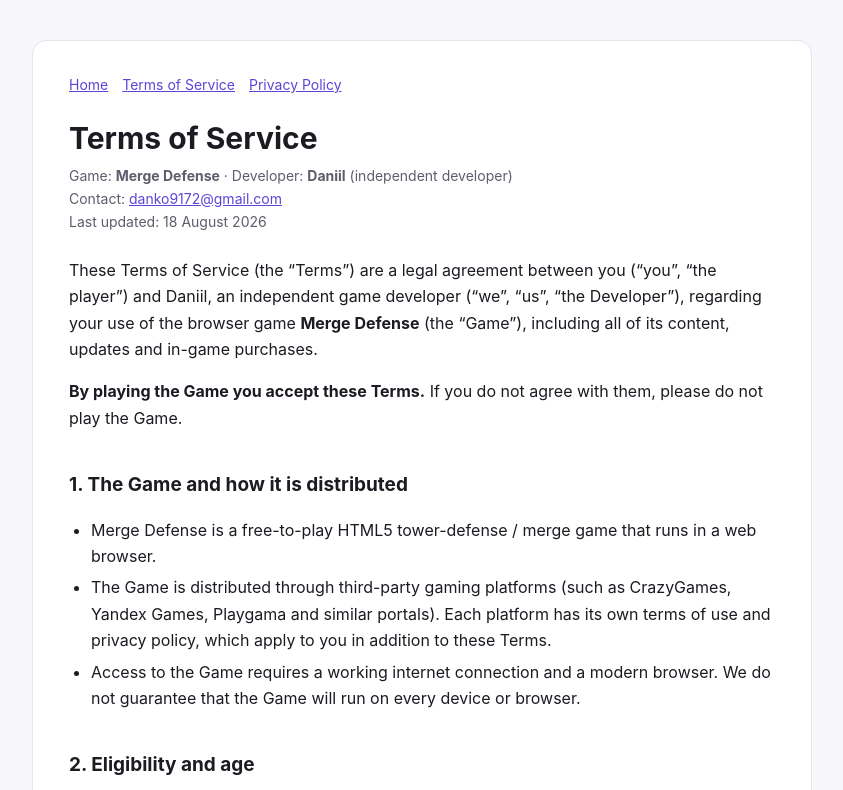
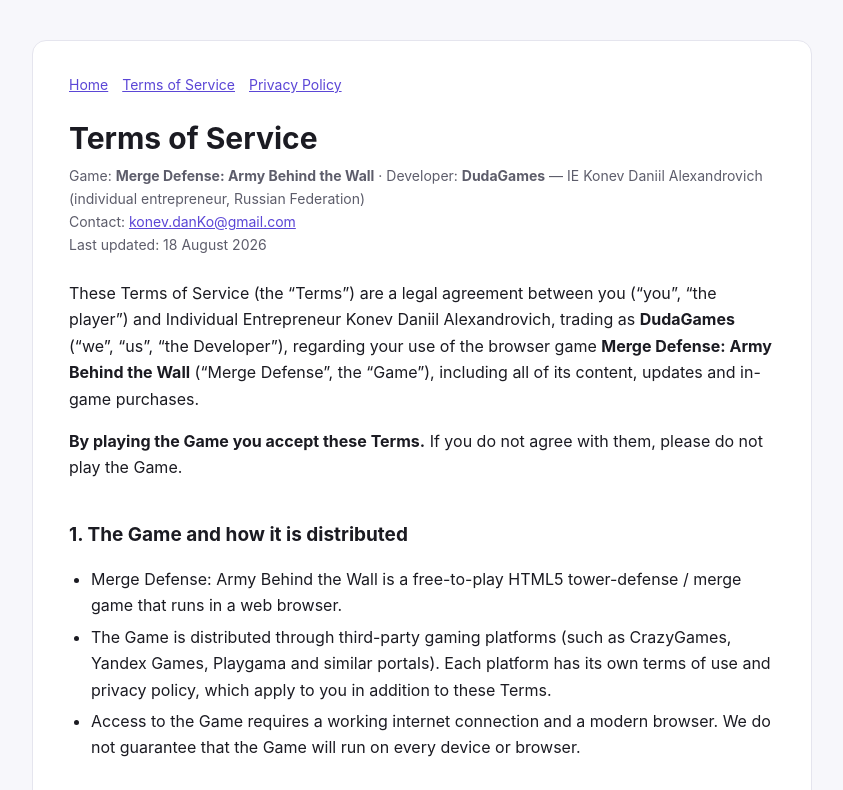
Before and after one commit to SPQR-9/mergedefense-legal, a plain HTML site: page terms.html in a window 1280 px wide. Shown: the top 790 px of the page, without its empty margins (218-1061 px from the left). Drawn offline with Linux system fonts and the light colour scheme.

Commit message:
Update title, developer details and contact email

```diff
--- a/terms.html
+++ b/terms.html
@@ -3,7 +3,7 @@
 <head>
 <meta charset="utf-8">
 <meta name="viewport" content="width=device-width, initial-scale=1">
-<title>Terms of Service — Merge Defense</title>
+<title>Terms of Service — Merge Defense: Army Behind the Wall</title>
 <meta name="description" content="Terms of Service for the browser game Merge Defense.">
 <style>
   :root{--bg:#f7f7fb;--card:#fff;--ink:#1b1b22;--muted:#5d5d6b;--line:#e5e5ee;--acc:#5b46d6}
@@ -35,17 +35,17 @@
 <div class="nav"><a href="./index.html">Home</a><a href="./terms.html">Terms of Service</a><a href="./privacy.html">Privacy Policy</a></div>
 
 <h1>Terms of Service</h1>
-<p class="meta">Game: <strong>Merge Defense</strong> · Developer: <strong>Daniil</strong> (independent developer)<br>
-Contact: <a href="mailto:danko9172@gmail.com">danko9172@gmail.com</a><br>
+<p class="meta">Game: <strong>Merge Defense: Army Behind the Wall</strong> · Developer: <strong>DudaGames</strong> — IE Konev Daniil Alexandrovich (individual entrepreneur, Russian Federation)<br>
+Contact: <a href="mailto:konev.danKo@gmail.com">konev.danKo@gmail.com</a><br>
 Last updated: 18 August 2026</p>
 
-<p>These Terms of Service (the “Terms”) are a legal agreement between you (“you”, “the player”) and Daniil, an independent game developer (“we”, “us”, “the Developer”), regarding your use of the browser game <strong>Merge Defense</strong> (the “Game”), including all of its content, updates and in-game purchases.</p>
+<p>These Terms of Service (the “Terms”) are a legal agreement between you (“you”, “the player”) and Individual Entrepreneur Konev Daniil Alexandrovich, trading as <strong>DudaGames</strong> (“we”, “us”, “the Developer”), regarding your use of the browser game <strong>Merge Defense: Army Behind the Wall</strong> (“Merge Defense”, the “Game”), including all of its content, updates and in-game purchases.</p>
 
 <p><strong>By playing the Game you accept these Terms.</strong> If you do not agree with them, please do not play the Game.</p>
 
 <h2>1. The Game and how it is distributed</h2>
 <ul>
-  <li>Merge Defense is a free-to-play HTML5 tower-defense / merge game that runs in a web browser.</li>
+  <li>Merge Defense: Army Behind the Wall is a free-to-play HTML5 tower-defense / merge game that runs in a web browser.</li>
   <li>The Game is distributed through third-party gaming platforms (such as CrazyGames, Yandex Games, Playgama and similar portals). Each platform has its own terms of use and privacy policy, which apply to you in addition to these Terms.</li>
   <li>Access to the Game requires a working internet connection and a modern browser. We do not guarantee that the Game will run on every device or browser.</li>
 </ul>
@@ -69,7 +69,7 @@
 </ul>
 
 <h2>4. Intellectual property</h2>
-<p>The Game and all of its content — source code, artwork, characters, sounds, music, texts, user interface, the name “Merge Defense” and its logo — are owned by the Developer or used under licence, and are protected by copyright and other intellectual property laws. Trademarks of third parties (CrazyGames, Xsolla, Yandex, Playgama and others) belong to their respective owners.</p>
+<p>The Game and all of its content — source code, artwork, characters, sounds, music, texts, user interface, the name “Merge Defense: Army Behind the Wall”, the name “DudaGames” and their logos — are owned by the Developer or used under licence, and are protected by copyright and other intellectual property laws. Trademarks of third parties (CrazyGames, Xsolla, Yandex, Playgama and others) belong to their respective owners.</p>
 <p>You may create screenshots, videos and streams of the Game (including monetised content on platforms such as YouTube or Twitch), provided you do not claim ownership of the Game and do not distribute the Game files themselves.</p>
 
 <h2>5. Game progress and saved data</h2>
@@ -114,14 +114,14 @@
 </ul>
 
 <h3>6.5 Delivery</h3>
-<p>Virtual items are delivered to your game account immediately after the payment provider confirms the payment. If a payment was completed but the items did not appear, restart the Game while signed in with the same account — pending purchases are restored automatically. If they still do not appear, contact us at <a href="mailto:danko9172@gmail.com">danko9172@gmail.com</a> with the order number from your payment receipt and we will restore them.</p>
+<p>Virtual items are delivered to your game account immediately after the payment provider confirms the payment. If a payment was completed but the items did not appear, restart the Game while signed in with the same account — pending purchases are restored automatically. If they still do not appear, contact us at <a href="mailto:konev.danKo@gmail.com">konev.danKo@gmail.com</a> with the order number from your payment receipt and we will restore them.</p>
 
 <h3>6.6 Refunds and the right of withdrawal</h3>
 <ul>
   <li>Because digital content is delivered instantly, all sales are generally final once the items have been credited to your account.</li>
   <li>Consumers in the European Union, the United Kingdom and other jurisdictions with equivalent legislation have a statutory right of withdrawal of 14 days for digital content. By starting the download/delivery of the purchased virtual items immediately, you request immediate performance and acknowledge that this right of withdrawal is lost once delivery has been completed. Nothing in these Terms limits mandatory consumer rights you have under your local law.</li>
   <li>Refund requests are handled by the payment provider that processed the transaction. For purchases made through Xsolla, submit a request via <a href="https://help.xsolla.com/" target="_blank" rel="noopener">help.xsolla.com</a> or the contact details on your payment receipt.</li>
-  <li>You may also write to us at <a href="mailto:danko9172@gmail.com">danko9172@gmail.com</a> — we will review the case in good faith and support the refund with the provider where a purchase was not delivered, was duplicated, was clearly accidental, or is otherwise refundable under applicable law. Please include the order number and the email address used for the purchase.</li>
+  <li>You may also write to us at <a href="mailto:konev.danKo@gmail.com">konev.danKo@gmail.com</a> — we will review the case in good faith and support the refund with the provider where a purchase was not delivered, was duplicated, was clearly accidental, or is otherwise refundable under applicable law. Please include the order number and the email address used for the purchase.</li>
   <li>Refunds may be refused for purchases that have already been consumed in the Game, or where there are reasonable indications of fraud or abuse (for example repeated buy-and-refund behaviour).</li>
 </ul>
 
@@ -156,19 +156,19 @@
 <p>We may update these Terms to reflect changes to the Game, to our partners, or to the law. The current version is always available at this address, with the “Last updated” date at the top. Material changes will be indicated by updating that date. Continuing to play the Game after the changes take effect means you accept the updated Terms; if you do not accept them, please stop playing the Game.</p>
 
 <h2>14. Governing law and disputes</h2>
-<p>These Terms are governed by the laws of the Developer’s country of residence, without regard to its conflict-of-law rules. If you are a consumer, you also retain the protection of the mandatory provisions of the law of the country in which you reside, and you may bring proceedings in the courts of that country.</p>
-<p>Before starting any formal dispute, please contact us at <a href="mailto:danko9172@gmail.com">danko9172@gmail.com</a> — most issues, and especially purchase issues, are resolved quickly by email.</p>
+<p>These Terms are governed by the laws of the Russian Federation, where the Developer is registered, without regard to its conflict-of-law rules. If you are a consumer, you also retain the protection of the mandatory provisions of the law of the country in which you reside, and you may bring proceedings in the courts of that country.</p>
+<p>Before starting any formal dispute, please contact us at <a href="mailto:konev.danKo@gmail.com">konev.danKo@gmail.com</a> — most issues, and especially purchase issues, are resolved quickly by email.</p>
 
 <h2>15. Severability and entire agreement</h2>
 <p>If any provision of these Terms is found invalid or unenforceable, the remaining provisions remain in full force. These Terms, together with the <a href="./privacy.html">Privacy Policy</a>, constitute the entire agreement between you and the Developer regarding the Game.</p>
 
 <h2>16. Contact</h2>
-<p>Merge Defense — Daniil, independent game developer<br>
-Email: <a href="mailto:danko9172@gmail.com">danko9172@gmail.com</a><br>
+<p>Merge Defense: Army Behind the Wall — DudaGames<br>Individual Entrepreneur Konev Daniil Alexandrovich (Russian Federation)<br>
+Email: <a href="mailto:konev.danKo@gmail.com">konev.danKo@gmail.com</a><br>
 We aim to answer support and purchase enquiries within 5 business days.</p>
 
 <hr>
-<p class="foot">© 2026 Daniil. All rights reserved. Merge Defense is an independent game; CrazyGames, Xsolla, Yandex Games and Playgama are trademarks of their respective owners.</p>
+<p class="foot">© 2026 IE Konev Daniil Alexandrovich (DudaGames). All rights reserved. Merge Defense: Army Behind the Wall is an independent game; CrazyGames, Xsolla, Yandex Games and Playgama are trademarks of their respective owners.</p>
 
 </div>
 </div>
```
Also changed, not shown: index.html (+4 -4 lines), privacy.html (+10 -9 lines), 1 other file.
